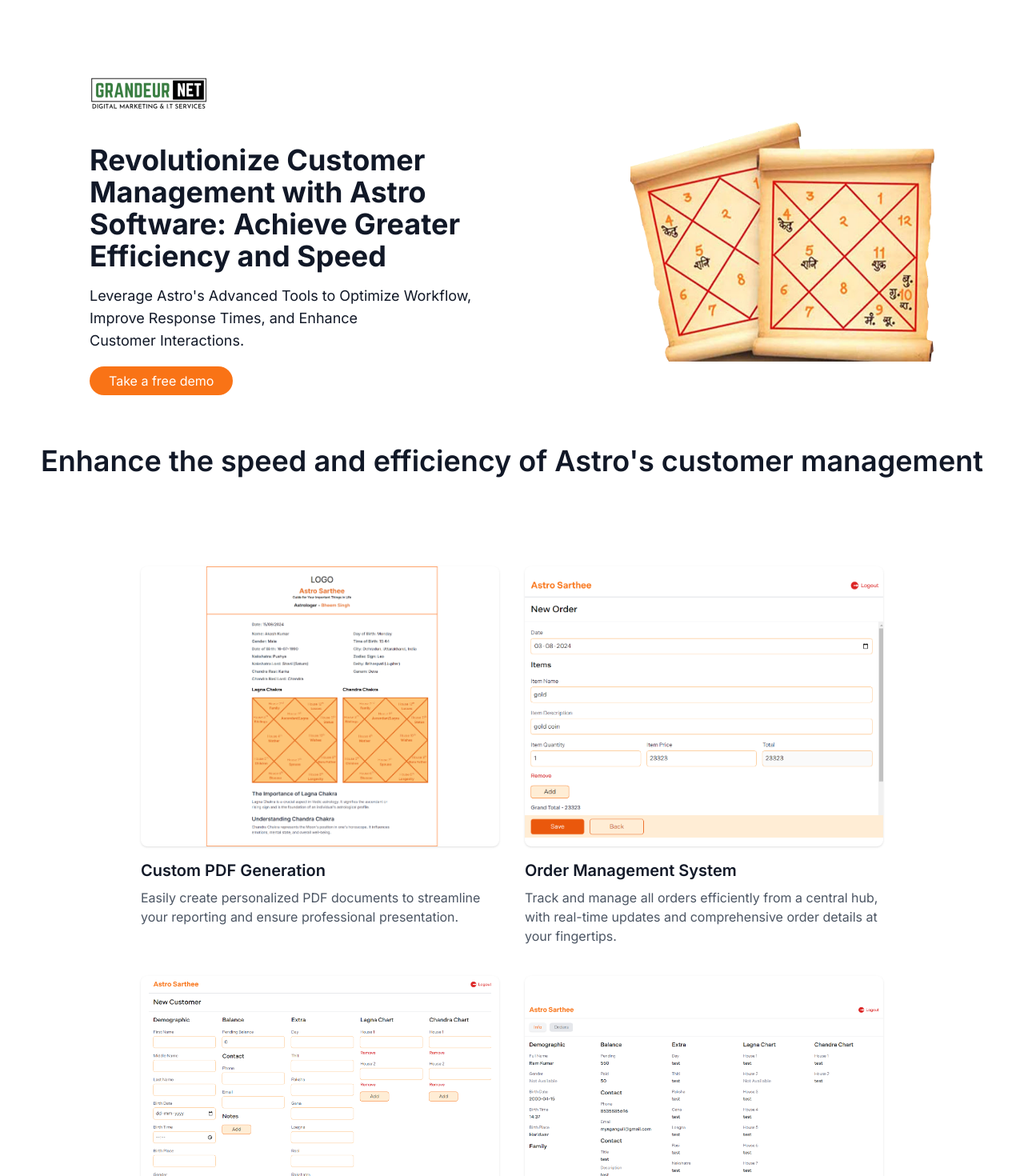
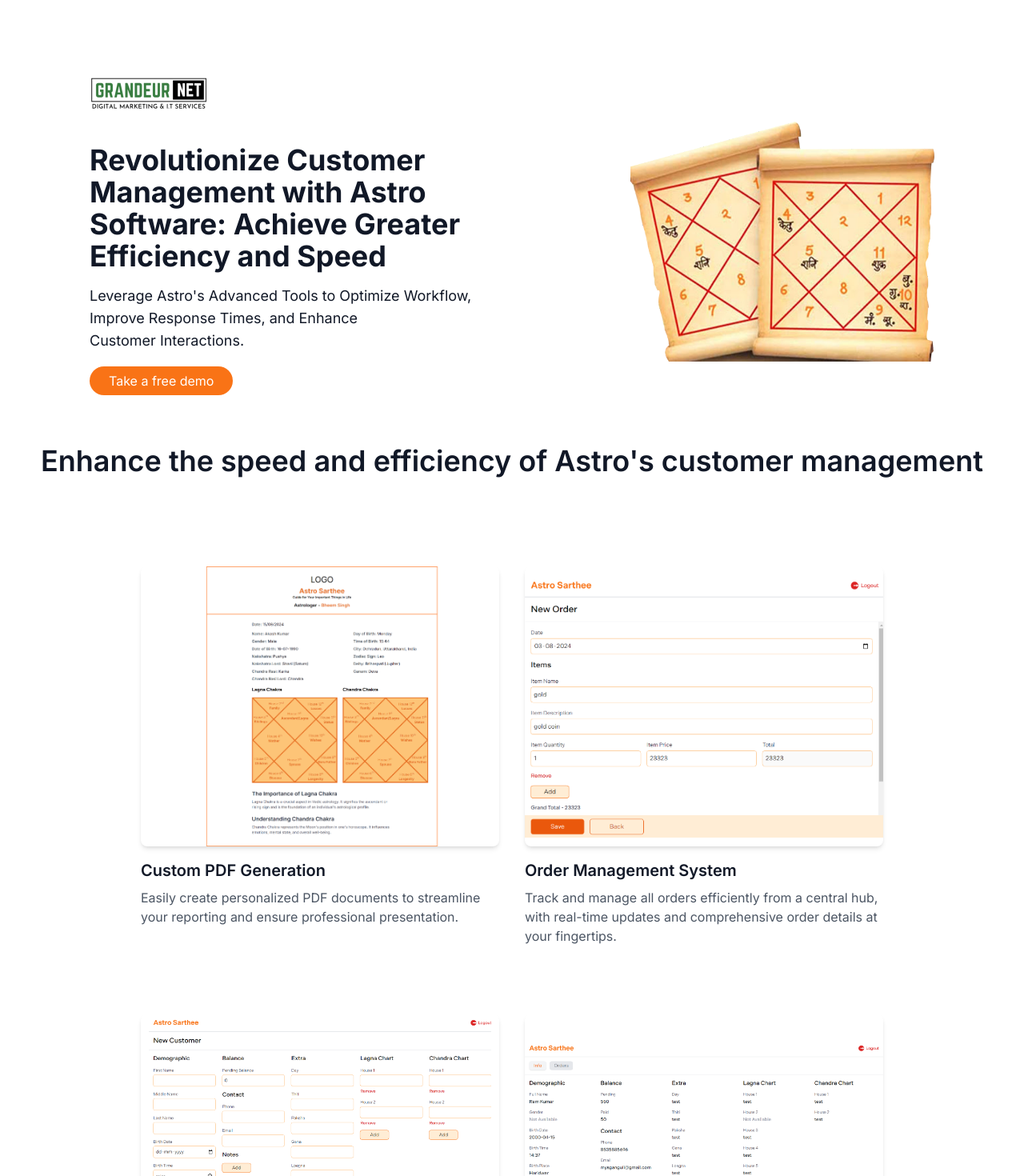
Before and after one commit to Abhishek8218/astro-features, a Next.js app: page / in a window 1280 px wide. Shown: the top 1470 px of the page at 80% size. Built offline with nearby package versions, Linux system fonts and the light colour scheme.

Commit message:
refactor: Update features section with improved image handling and options

```diff
--- a/components/features.tsx
+++ b/components/features.tsx
@@ -51,10 +51,10 @@
       <h2 className="text-center text-2xl md:text-4xl font-semibold mb-12 mt-5">
       Enhance the speed and efficiency of Astro&apos;s customer management
       </h2>
-      <div className="grid grid-cols-1 md:grid-cols-2 lg:grid-cols-2 gap-8 justify-items-center mt-28 xl:px-32">
+      <div className="grid grid-cols-1 md:grid-cols-2 lg:grid-cols-2 gap-8   gap-y-20 justify-items-center mt-28 xl:px-32">
         {features.map((feature, index) => (
           <div key={index} className="rounded-l self-center max-w-[480px] h-[480px]">
-            <img src={feature.image} alt={feature.title}  className={`mb-4 w-full h-[350px] ${index == 7 ? "object-none": "object-contain"} rounded-lg shadow `} />
+            <img src={feature.image} alt={feature.title}  className={`mb-4 w-full h-[350px] ${index == 7 ? "object-none": "object-contain"} rounded-lg shadow-md `} />
             <h3 className="text-xl font-semibold mb-2">{feature.title}</h3>
             <p className="text-gray-600">{feature.description}</p>
           </div>
```
